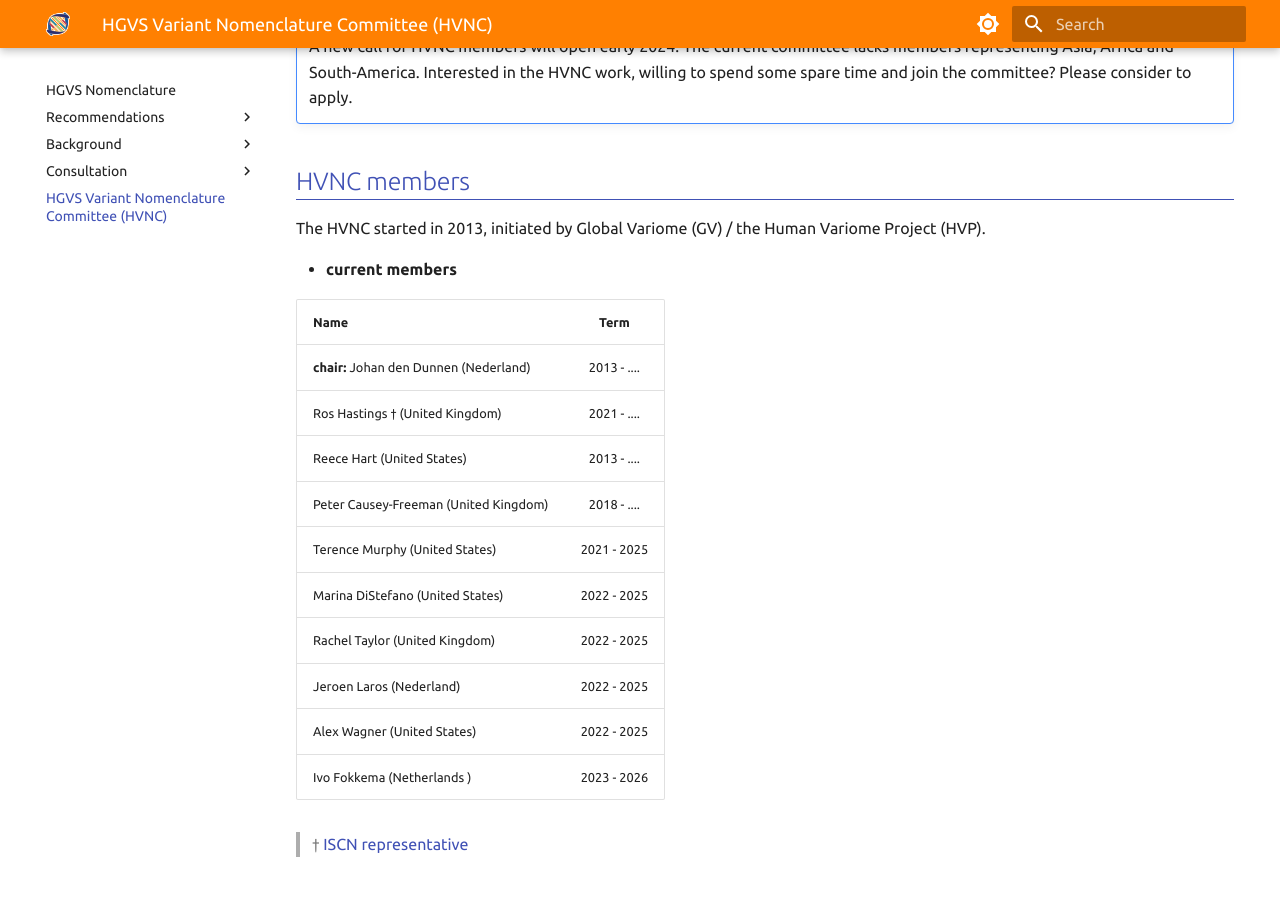
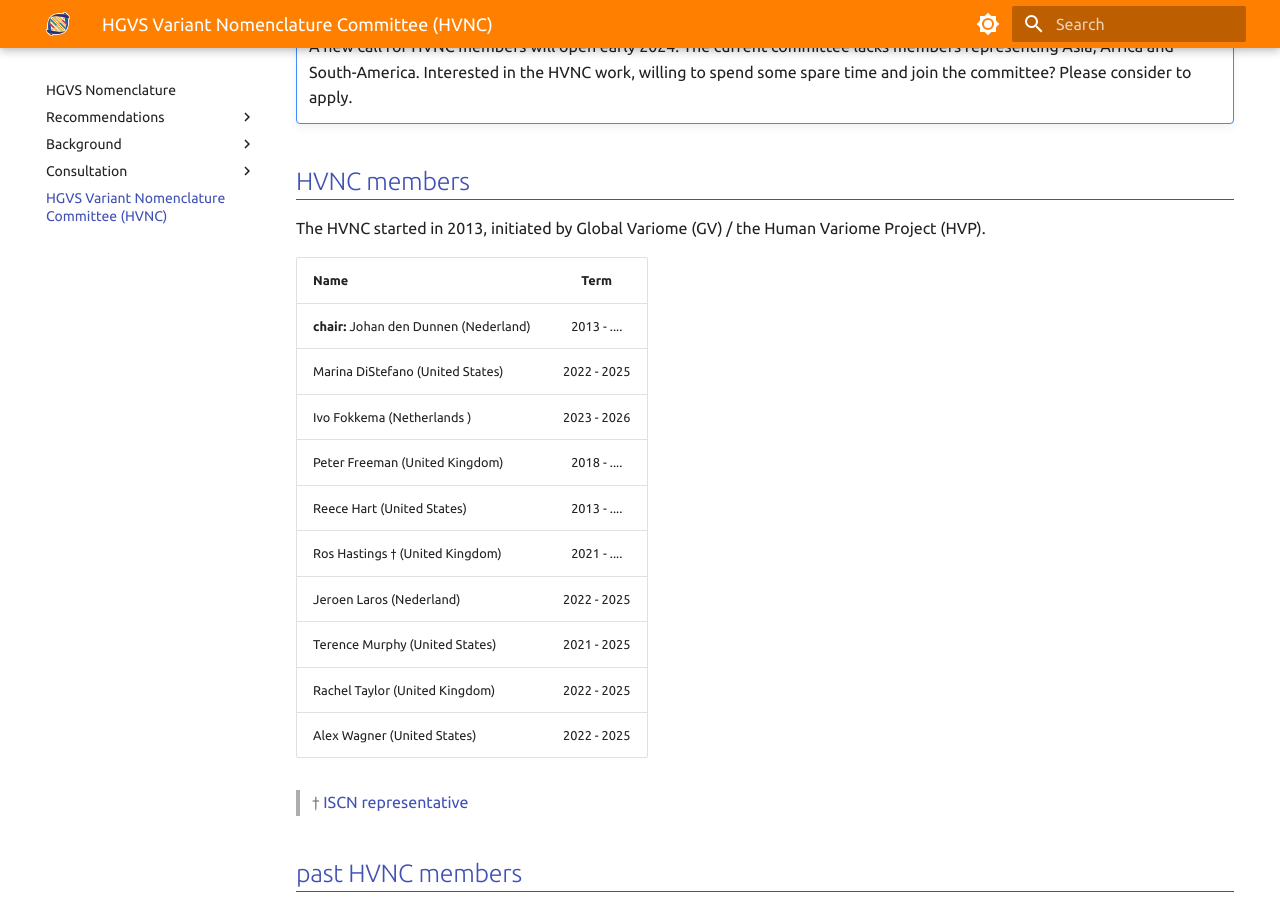
Before and after one commit to HGVSnomenclature/hgvs-nomenclature, an MkDocs documentation site: the page built from docs/hvnc.md, in a window 1280 px wide and 900 px high, scrolled down 526 px. Built offline with MkDocs 1.6.1 and Material for MkDocs 9.7.7, drawn with Linux system fonts in a browser that asks for light colours.

Commit message:
alphabetized members by surname

```diff
--- a/docs/hvnc.md
+++ b/docs/hvnc.md
@@ -14,20 +14,18 @@
 
 The HVNC started in 2013, initiated by Global Variome (GV) / the Human Variome Project (HVP).
 
-- **current members**
-
 | Name                                    |    Term     |
 | :-------------------------------------- | :---------: |
 | **chair:** Johan den Dunnen (Nederland) | 2013 - .... |
+| Marina DiStefano (United States)        | 2022 - 2025 |
+| Ivo Fokkema (Netherlands )              | 2023 - 2026 |
+| Peter Freeman (United Kingdom)          | 2018 - .... |
+| Reece Hart (United States)              | 2013 - .... |
 | Ros Hastings † (United Kingdom)         | 2021 - .... |
-| Reece Hart (United States)              | 2013 - .... |
-| Peter Causey-Freeman (United Kingdom)   | 2018 - .... |
+| Jeroen Laros (Nederland)                | 2022 - 2025 |
 | Terence Murphy (United States)          | 2021 - 2025 |
-| Marina DiStefano (United States)        | 2022 - 2025 |
 | Rachel Taylor (United Kingdom)          | 2022 - 2025 |
-| Jeroen Laros (Nederland)                | 2022 - 2025 |
 | Alex Wagner (United States)             | 2022 - 2025 |
-| Ivo Fokkema (Netherlands )              | 2023 - 2026 |
 
 > † [ISCN representative](../consultation/ISCN/)
 
```
